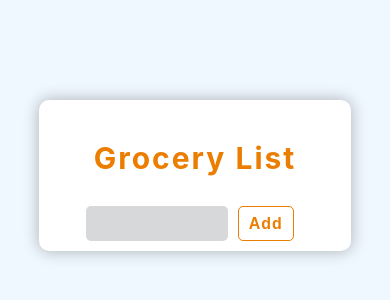
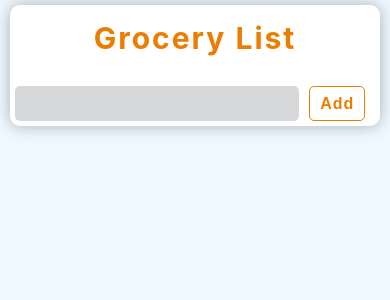
Before and after one commit to Mubsshir/groceryLister, a React (Create React App) app: page / in a window 390 px wide. Shown: the top 300 px of the page. Built offline with nearby package versions, Linux system fonts and the light colour scheme.

Commit message:
Need to add local storage and alert messages

```diff
--- a/src/App.css
+++ b/src/App.css
@@ -21,12 +21,29 @@
   text-transform: capitalize;
   font-size: 30px;
   letter-spacing: 2px;
+  margin: 10px 0;
+}
+.alert {
+  height: 25px;
+  font-size: 16px;
+  margin: 0;
+  margin-top: 10px;
+  width: 80%;
+  padding: 2px;
+  border-radius: 5px;
+}
+.alert.success {
+  background-color: rgba(0, 128, 0, 0.281);
+}
+.alert.error {
+  background-color: rgba(209, 27, 27, 0.315);
 }
 .App form {
   width: 80%;
   display: flex;
   align-items: center;
   justify-content: space-between;
+  margin-top: 20px;
   padding: 0;
 }
 .App form input,
@@ -68,7 +85,14 @@
 
 @media screen and (max-width: 720px) {
   .App .Card {
-    width: 80%;
+    width: 95%;
+    padding: 5px;
+    margin: 5px 0;
+  }
+  .App .Card form {
+    width: 100%;
+    margin: 0;
+    margin-top: 20px;
   }
   .App .Card Form button {
     margin: 0 10px;
--- a/src/components/Item.module.css
+++ b/src/components/Item.module.css
@@ -33,3 +33,8 @@
   font-weight: 700;
   letter-spacing: 1px;
 }
+@media screen and (max-width: 720px) {
+  .ItemCard {
+    width: 100%;
+  }
+}
```
Also changed, not shown: src/App.js (+5 -3 lines).
